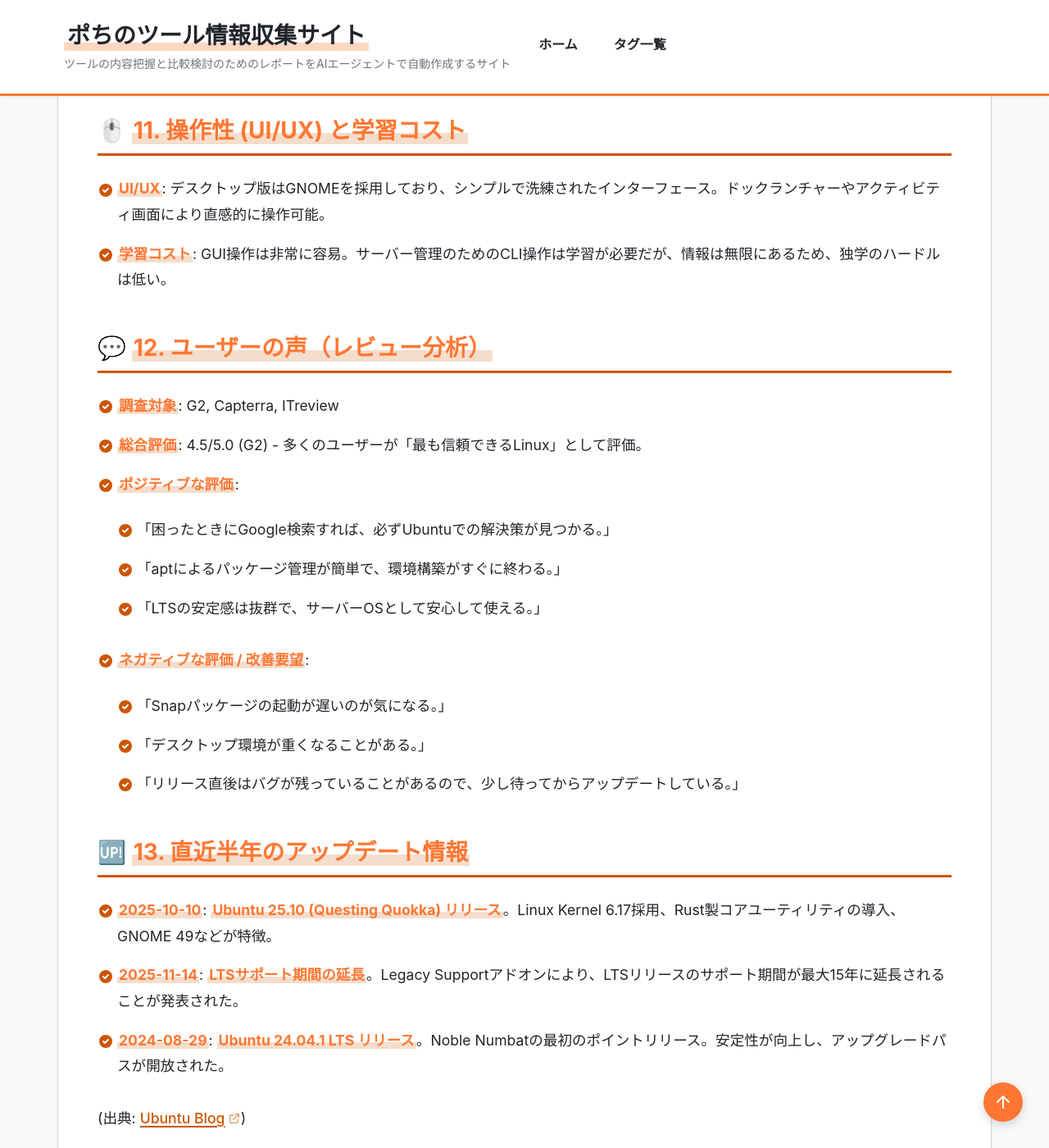
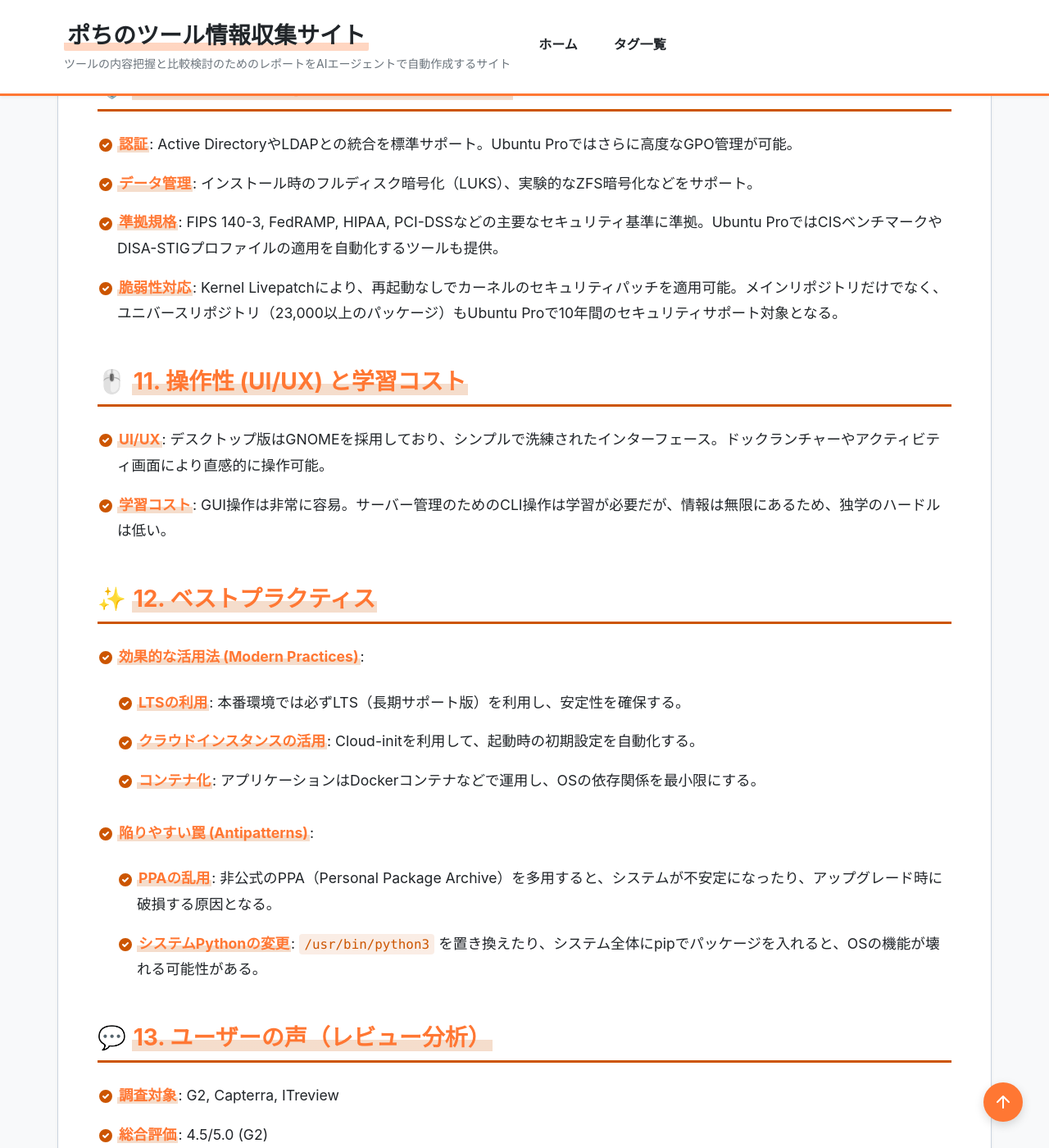
Before and after one commit to aegisfleet/tool-survey-report, a Jekyll site: the page built from _reports/ubuntu.md, in a window 1280 px wide and 1400 px high, scrolled down 7502 px. Shown: the whole window at 82% size. Built offline with Jekyll 4.4.1, drawn with Linux system fonts in a browser that asks for light colours; some of the changed text lies outside the part shown.

Commit message:
Update Ubuntu report for Jan 2026 with recent releases and enhanced security info (#542)
Co-authored-by: google-labs-jules[bot] <161369871+google-labs-jules[bot]@users.noreply.github.com>

```diff
--- a/_reports/ubuntu.md
+++ b/_reports/ubuntu.md
@@ -114,7 +114,7 @@ Ubuntu自体は完全に無料ですが、エンタープライズ向けのサ
 | **Ubuntu Pro (Server)** | $500/年 | 企業向け。サーバー用途。カーネルライブパッチ、システム管理ツールLandscapeなど。 |
 
 * **課金体系**: 物理マシンまたはVMごとの年額課金。
-* **サポート**: 商用サポート（Infra Support / Full Support）は別途高額なプランとなる。
+* **無料トライアル**: 個人利用は5台まで完全に無料。
 
 ## **7. 導入実績・事例**
 
@@ -130,11 +130,14 @@ Ubuntu自体は完全に無料ですが、エンタープライズ向けのサ
 * **コミュニティ**: Ask Ubuntu (Stack Exchange), Ubuntu Forums は世界最大級のLinuxコミュニティであり、質問への回答が迅速。
 * **公式サポート**: Canonicalによる有償サポート契約（Ubuntu Pro Support）により、24時間365日の電話/チケット対応が可能。
 
-## **9. 連携機能 (API・インテグレーション)**
+## **9. エコシステムと連携**
+
+### **9.1 API・外部サービス連携**
 
 * **API**: MAASやLXDなどはREST APIを提供しており、インフラの自動化が可能。
 * **外部サービス連携**: Docker, Kubernetes, OpenStackなどの主要なオープンソースインフラストラクチャソフトウェアと深く統合されています。
-* **技術スタックとの相性**: Python, Node.js, Go, Rustなどの主要なプログラミング言語の開発環境としてデファクトスタンダードであり、相性は抜群です。
+
+### **9.2 技術スタックとの相性**
 
 | 技術スタック | 相性 | メリット・推奨理由 | 懸念点・注意点 |
 |:---|:---:|:---|:---|
@@ -146,17 +149,28 @@ Ubuntu自体は完全に無料ですが、エンタープライズ向けのサ
 
 * **認証**: Active DirectoryやLDAPとの統合を標準サポート。Ubuntu Proではさらに高度なGPO管理が可能。
 * **データ管理**: インストール時のフルディスク暗号化（LUKS）、実験的なZFS暗号化などをサポート。
-* **準拠規格**: FIPS 140-3, FedRAMP, HIPAA, PCI-DSSなどの主要なセキュリティ基準に準拠（Ubuntu Proが必要な場合あり）。
+* **準拠規格**: FIPS 140-3, FedRAMP, HIPAA, PCI-DSSなどの主要なセキュリティ基準に準拠。Ubuntu ProではCISベンチマークやDISA-STIGプロファイルの適用を自動化するツールも提供。
+* **脆弱性対応**: Kernel Livepatchにより、再起動なしでカーネルのセキュリティパッチを適用可能。メインリポジトリだけでなく、ユニバースリポジトリ（23,000以上のパッケージ）もUbuntu Proで10年間のセキュリティサポート対象となる。
 
 ## **11. 操作性 (UI/UX) と学習コスト**
 
 * **UI/UX**: デスクトップ版はGNOMEを採用しており、シンプルで洗練されたインターフェース。ドックランチャーやアクティビティ画面により直感的に操作可能。
 * **学習コスト**: GUI操作は非常に容易。サーバー管理のためのCLI操作は学習が必要だが、情報は無限にあるため、独学のハードルは低い。
 
-## **12. ユーザーの声（レビュー分析）**
+## **12. ベストプラクティス**
+
+* **効果的な活用法 (Modern Practices)**:
+  * **LTSの利用**: 本番環境では必ずLTS（長期サポート版）を利用し、安定性を確保する。
+  * **クラウドインスタンスの活用**: Cloud-initを利用して、起動時の初期設定を自動化する。
+  * **コンテナ化**: アプリケーションはDockerコンテナなどで運用し、OSの依存関係を最小限にする。
+* **陥りやすい罠 (Antipatterns)**:
+  * **PPAの乱用**: 非公式のPPA（Personal Package Archive）を多用すると、システムが不安定になったり、アップグレード時に破損する原因となる。
+  * **システムPythonの変更**: `/usr/bin/python3` を置き換えたり、システム全体にpipでパッケージを入れると、OSの機能が壊れる可能性がある。
+
+## **13. ユーザーの声（レビュー分析）**
 
 * **調査対象**: G2, Capterra, ITreview
-* **総合評価**: 4.5/5.0 (G2) - 多くのユーザーが「最も信頼できるLinux」として評価。
+* **総合評価**: 4.5/5.0 (G2)
 * **ポジティブな評価**:
   * 「困ったときにGoogle検索すれば、必ずUbuntuでの解決策が見つかる。」
   * 「aptによるパッケージ管理が簡単で、環境構築がすぐに終わる。」
```
Also changed, not shown: other parts of _reports/ubuntu.md (+6 -6 lines).
